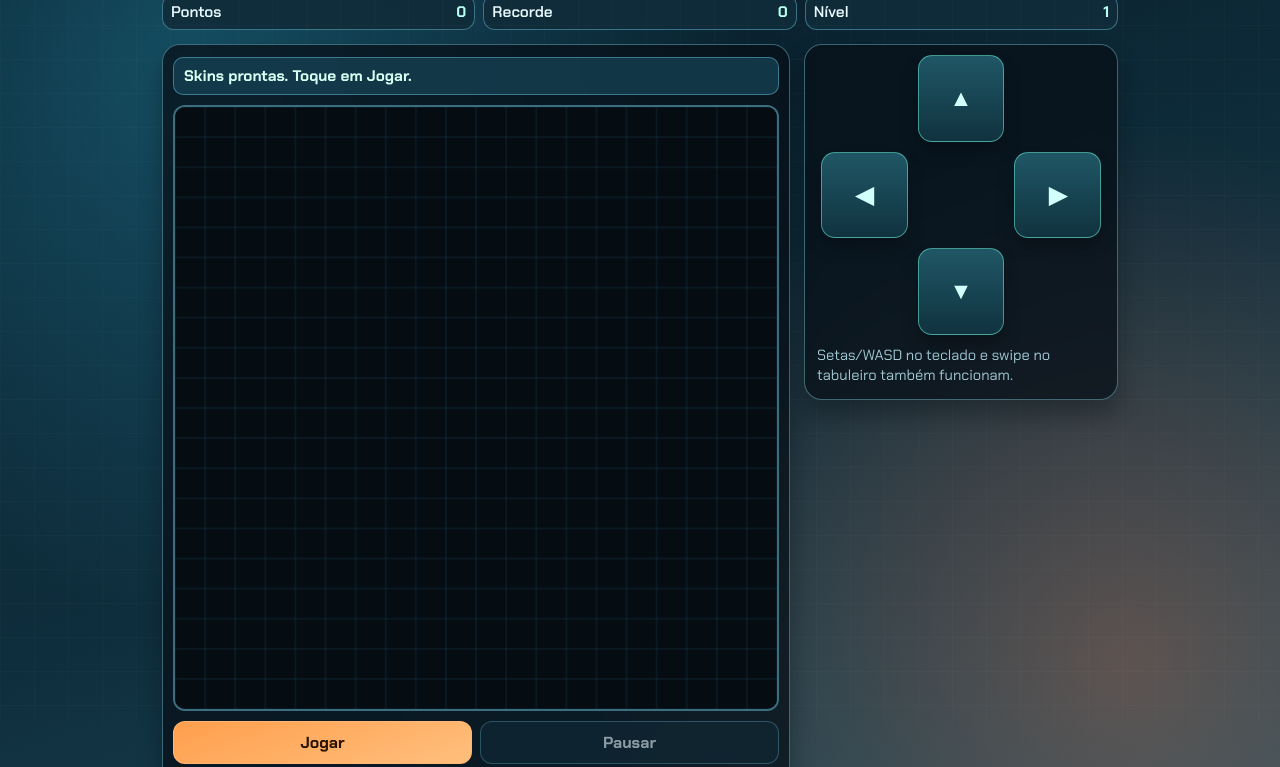
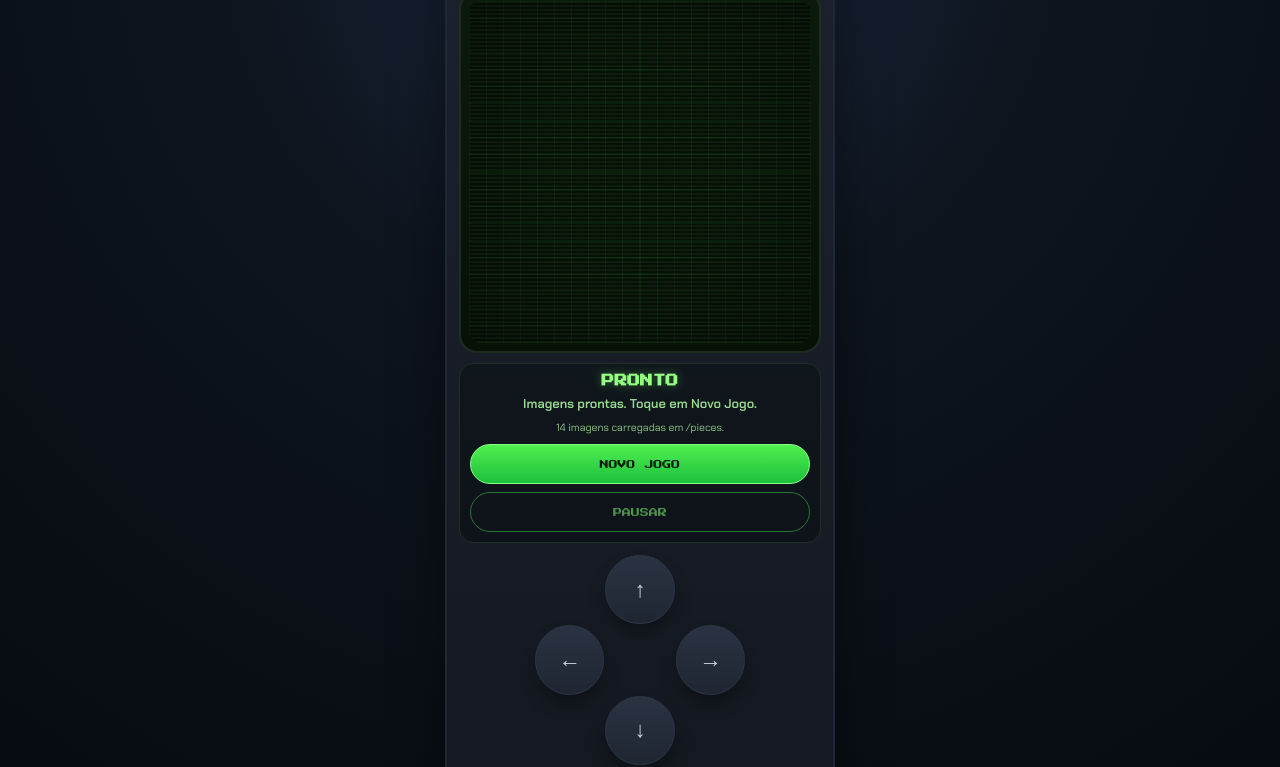
Before and after one commit to jogo-do-Be/Bernardo, a plain HTML site: page index.html in a window 1280 px wide. Shown: the part 77-844 px from the top of the page. Drawn offline with Linux system fonts and the light colour scheme.

Commit message:
Add files via upload

```diff
--- a/game.js
+++ b/game.js
@@ -9,7 +9,8 @@ const canvas = document.getElementById("game");
 const ctx = canvas.getContext("2d");
 const scoreEl = document.getElementById("score");
 const highScoreEl = document.getElementById("high-score");
-const levelEl = document.getElementById("level");
+const painelJogoEl = document.querySelector(".painel-jogo");
+const headlineEl = document.getElementById("headline");
 const statusEl = document.getElementById("status");
 const startBtn = document.getElementById("start-btn");
 const pauseBtn = document.getElementById("pause-btn");
@@ -42,9 +43,19 @@ function saveHighScore(value) {
   localStorage.setItem("snake_high_score", String(value));
 }
 
-function setStatus(text, variant = "ok") {
+function setStatus(text, variant = "ok", forcedTitle = "") {
   statusEl.textContent = text;
   statusEl.classList.remove("is-ok", "is-error", "is-paused");
+
+  let title = forcedTitle;
+  if (!title) {
+    if (variant === "error") title = "FIM DE JOGO";
+    else if (variant === "paused") title = "PAUSADO";
+    else if (gameRunning) title = "JOGANDO";
+    else title = "PRONTO";
+  }
+
+  headlineEl.textContent = title;
 
   if (variant === "error") {
     statusEl.classList.add("is-error");
@@ -59,16 +70,16 @@ function setStatus(text, variant = "ok") {
   statusEl.classList.add("is-ok");
 }
 
+function setPlayingUi(isPlaying) {
+  painelJogoEl.classList.toggle("jogando", isPlaying);
+}
+
 function randomInt(max) {
   return Math.floor(Math.random() * max);
 }
 
 function sameCell(a, b) {
   return a.x === b.x && a.y === b.y;
-}
-
-function levelFromSpeed() {
-  return Math.max(1, Math.floor((160 - tickMs) / 8) + 1);
 }
 
 function clearLoop() {
@@ -143,14 +154,13 @@ function resetGame() {
 function updateHud() {
   scoreEl.textContent = String(score);
   highScoreEl.textContent = String(highScore);
-  levelEl.textContent = String(levelFromSpeed());
 }
 
 function drawBoard() {
-  ctx.fillStyle = "#050c12";
+  ctx.fillStyle = "#061106";
   ctx.fillRect(0, 0, BOARD_PX, BOARD_PX);
 
-  ctx.strokeStyle = "rgba(64, 163, 187, 0.18)";
+  ctx.strokeStyle = "rgba(54, 146, 58, 0.25)";
   ctx.lineWidth = 1;
 
   for (let i = 0; i <= GRID_SIZE; i += 1) {
@@ -173,7 +183,7 @@ function drawSnake() {
     const px = segment.x * CELL_SIZE;
     const py = segment.y * CELL_SIZE;
 
-    const tone = index === 0 ? "#88ffe5" : "#37d7ba";
+    const tone = index === 0 ? "#9dff71" : "#52e14b";
     ctx.fillStyle = tone;
     ctx.fillRect(px + 2, py + 2, CELL_SIZE - 4, CELL_SIZE - 4);
   });
@@ -188,7 +198,7 @@ function drawFood() {
     return;
   }
 
-  ctx.fillStyle = "#ff9f4d";
+  ctx.fillStyle = "#ff5252";
   ctx.beginPath();
   ctx.arc(px + CELL_SIZE / 2, py + CELL_SIZE / 2, CELL_SIZE / 3, 0, Math.PI * 2);
   ctx.fill();
@@ -209,10 +219,11 @@ function startGame() {
   resetGame();
   hasStarted = true;
   gameRunning = true;
-  startBtn.textContent = "Novo Jogo";
+  startBtn.textContent = "NOVO JOGO";
   pauseBtn.disabled = false;
-  pauseBtn.textContent = "Pausar";
-  setStatus("Valendo!", "ok");
+  pauseBtn.textContent = "PAUSAR";
+  setStatus("Boa sorte!", "ok", "JOGANDO");
+  setPlayingUi(true);
   scheduleLoop();
 }
 
@@ -220,8 +231,9 @@ function stopGame() {
   gameRunning = false;
   paused = false;
   clearLoop();
-  pauseBtn.textContent = "Pausar";
-  pauseBtn.disabled = true;
+  pauseBtn.textContent = "JOGAR DE NOVO";
+  pauseBtn.disabled = !hasStarted;
+  setPlayingUi(false);
 }
 
 function pauseGame() {
@@ -229,21 +241,27 @@ function pauseGame() {
   paused = true;
   gameRunning = false;
   clearLoop();
-  pauseBtn.textContent = "Continuar";
-  setStatus("Pausado. Toque em Continuar.", "paused");
+  pauseBtn.textContent = "CONTINUAR";
+  setStatus("Jogo pausado.", "paused", "PAUSADO");
+  setPlayingUi(false);
 }
 
 function resumeGame() {
   if (!paused || !hasStarted) return;
   paused = false;
   gameRunning = true;
-  pauseBtn.textContent = "Pausar";
-  setStatus("Valendo!", "ok");
+  pauseBtn.textContent = "PAUSAR";
+  setStatus("Boa sorte!", "ok", "JOGANDO");
+  setPlayingUi(true);
   scheduleLoop();
 }
 
 function togglePause() {
   if (!hasStarted) return;
+  if (!gameRunning && !paused) {
+    startGame();
+    return;
+  }
   if (gameRunning) {
     pauseGame();
     return;
@@ -255,7 +273,7 @@ function togglePause() {
 
 function gameOver() {
   stopGame();
-  setStatus("Fim de jogo. Toque em Novo Jogo.", "error");
+  setStatus("Fim de jogo. Toque em Novo Jogo.", "error", "FIM DE JOGO");
 }
 
 function setDirection(next) {
@@ -272,7 +290,6 @@ function increaseSpeed() {
   const nextTick = Math.max(72, 160 - score * 2);
   if (nextTick !== tickMs) {
     tickMs = nextTick;
-    updateHud();
     scheduleLoop();
   }
 }
@@ -311,7 +328,7 @@ function step() {
       updateHud();
       draw();
       stopGame();
-      setStatus("Voce venceu! Tabuleiro completo.", "ok");
+      setStatus("Você venceu!", "ok", "VITÓRIA");
       return;
     }
 
@@ -397,18 +414,19 @@ async function init() {
 
   if (pieceImages.length) {
     piecesCountEl.textContent = `${pieceImages.length} imagens carregadas em /pieces.`;
-    setStatus("Skins prontas. Toque em Jogar.", "ok");
+    setStatus("Imagens prontas. Toque em Novo Jogo.", "ok", "PRONTO");
   } else {
     piecesCountEl.textContent = "Nenhuma imagem encontrada em /pieces.";
-    setStatus("Sem skins. O jogo usara bolinha padrao.", "paused");
+    setStatus("Sem imagens. Usando bolinha padrão.", "ok", "PRONTO");
   }
 
+  setPlayingUi(false);
   startBtn.disabled = false;
   bindControls();
 }
 
 init().catch(() => {
-  setStatus("Erro ao carregar jogo. Recarregue a pagina.", "error");
+  setStatus("Erro ao carregar jogo. Recarregue a página.", "error", "ERRO");
   piecesCountEl.textContent = "Falha ao carregar recursos.";
   startBtn.disabled = true;
   pauseBtn.disabled = true;
--- a/index.html
+++ b/index.html
@@ -3,46 +3,51 @@
   <head>
     <meta charset="UTF-8" />
     <meta name="viewport" content="width=device-width, initial-scale=1.0" />
-    <title>Jogo do Bê</title>
+    <title>Mini Cobrinha</title>
     <link rel="preconnect" href="https://fonts.googleapis.com" />
     <link rel="preconnect" href="https://fonts.gstatic.com" crossorigin />
     <link
-      href="https://fonts.googleapis.com/css2?family=Bungee&family=Chakra+Petch:wght@400;500;600;700&display=swap"
+      href="https://fonts.googleapis.com/css2?family=Chakra+Petch:wght@400;500;600;700&family=Press+Start+2P&display=swap"
       rel="stylesheet"
     />
     <link rel="stylesheet" href="styles.css" />
   </head>
   <body>
-    <main class="mini-shell">
-      <header class="topbar">
-        <h1>Jogo do Bê</h1>
-        <div class="chips">
-          <p class="chip">Pontos <strong id="score">0</strong></p>
-          <p class="chip">Recorde <strong id="high-score">0</strong></p>
-          <p class="chip">Nível <strong id="level">1</strong></p>
-        </div>
+    <main class="phone-shell">
+      <section class="arcade-phone">
+        <header class="top-hud">
+          <p>PONTOS <strong id="score">0</strong></p>
+          <p>RECORDE <strong id="high-score">0</strong></p>
         </header>
 
-      <section class="arena-card">
+        <section class="screen-card">
+          <div class="screen-inner">
+            <canvas id="game" width="600" height="600"></canvas>
+            <div class="crt-layer" aria-hidden="true"></div>
+          </div>
+        </section>
+
+        <section class="painel-jogo">
+          <h1 id="headline" class="headline">PRONTO</h1>
           <p id="status" class="status-pill">Carregando imagens...</p>
-        <canvas id="game" width="600" height="600"></canvas>
+          <p id="pieces-count" class="meta-line">Buscando imagens em <code>/pieces</code>...</p>
 
           <div class="actions">
-          <button id="start-btn" class="action-btn primary" disabled>Jogar</button>
-          <button id="pause-btn" class="action-btn" disabled>Pausar</button>
+            <button id="start-btn" class="action-btn primary" disabled>NOVO JOGO</button>
+            <button id="pause-btn" class="action-btn" disabled>PAUSAR</button>
           </div>
-
-        <p id="pieces-count" class="meta">Buscando skins em <code>/pieces</code>...</p>
         </section>
 
-      <section class="pad-card" aria-label="Controles">
+        <section class="pad-wrap" aria-label="Controles">
           <div class="dpad">
-          <button class="dir-btn up" data-dir="up" aria-label="Cima">▲</button>
-          <button class="dir-btn left" data-dir="left" aria-label="Esquerda">◀</button>
-          <button class="dir-btn right" data-dir="right" aria-label="Direita">▶</button>
-          <button class="dir-btn down" data-dir="down" aria-label="Baixo">▼</button>
+            <button class="dir-btn up" data-dir="up" aria-label="Cima">↑</button>
+            <button class="dir-btn left" data-dir="left" aria-label="Esquerda">←</button>
+            <button class="dir-btn right" data-dir="right" aria-label="Direita">→</button>
+            <button class="dir-btn down" data-dir="down" aria-label="Baixo">↓</button>
           </div>
-        <p class="meta">Setas/WASD no teclado e swipe no tabuleiro também funcionam.</p>
+        </section>
+
+        <span class="brand-mark">t</span>
       </section>
     </main>
 
--- a/styles.css
+++ b/styles.css
@@ -1,19 +1,15 @@
 :root {
-  --bg-1: #071823;
-  --bg-2: #0f2e3d;
-  --bg-3: #1d4e5f;
-  --ink: #e9fbff;
-  --muted: #a2cad5;
-  --panel: rgba(7, 16, 24, 0.74);
-  --panel-edge: rgba(137, 222, 242, 0.4);
-  --chip: rgba(17, 44, 58, 0.92);
-  --chip-edge: rgba(109, 205, 230, 0.45);
-  --primary: #ff9f4d;
-  --primary-2: #ffbf7d;
-  --secondary: #37d7ba;
-  --danger: #ff5d7a;
-  --board: #050c12;
-  --grid: rgba(64, 163, 187, 0.18);
+  --bg-1: #070b10;
+  --bg-2: #0e151f;
+  --phone: #141820;
+  --phone-edge: #202835;
+  --green-1: #94ff82;
+  --green-2: #4ff04f;
+  --green-3: #1dbf3d;
+  --text-1: #c1ffb7;
+  --text-2: #99dd90;
+  --btn-dark: #1f2632;
+  --btn-edge: #2b3749;
 }
 
 * {
@@ -28,254 +24,239 @@ body {
 }
 
 body {
-  font-family: "Chakra Petch", "Verdana", sans-serif;
-  color: var(--ink);
-  background:
-    radial-gradient(circle at 15% 15%, rgba(43, 168, 204, 0.35), transparent 42%),
-    radial-gradient(circle at 88% 82%, rgba(255, 122, 77, 0.3), transparent 40%),
-    linear-gradient(160deg, var(--bg-1), var(--bg-2) 55%, var(--bg-3));
-  position: relative;
+  font-family: "Chakra Petch", sans-serif;
+  background: radial-gradient(circle at 50% 0%, #1a2a40 0%, var(--bg-2) 36%, var(--bg-1) 100%);
+  color: var(--text-1);
 }
 
-body::before {
-  content: "";
-  position: fixed;
-  inset: 0;
-  pointer-events: none;
-  opacity: 0.25;
-  background-image: linear-gradient(rgba(255, 255, 255, 0.08) 1px, transparent 1px),
-    linear-gradient(90deg, rgba(255, 255, 255, 0.08) 1px, transparent 1px);
-  background-size: 34px 34px;
+.phone-shell {
+  min-height: 100vh;
+  display: grid;
+  place-items: center;
+  padding: 12px;
 }
 
-.mini-shell {
-  width: min(720px, 100%);
-  margin: 0 auto;
-  padding: 14px 12px calc(20px + env(safe-area-inset-bottom));
-  display: grid;
-  gap: 12px;
-  animation: rise-in 0.55s ease-out;
+.arcade-phone {
+  width: min(390px, 100%);
+  border-radius: 32px;
+  background: linear-gradient(180deg, #1b222e, var(--phone));
+  border: 2px solid var(--phone-edge);
+  padding: 12px;
+  box-shadow: 0 28px 55px rgba(0, 0, 0, 0.45), inset 0 1px 0 rgba(255, 255, 255, 0.05);
 }
 
-.topbar h1 {
-  margin: 0;
-  font-family: "Bungee", cursive;
-  letter-spacing: 0.06em;
-  font-size: clamp(1.45rem, 5vw, 2.2rem);
-  text-shadow: 0 0 20px rgba(55, 215, 186, 0.4);
+.top-hud {
+  display: grid;
+  grid-template-columns: repeat(2, 1fr);
+  gap: 8px;
+  margin-bottom: 10px;
 }
 
-.chips {
-  margin-top: 10px;
-  display: grid;
-  grid-template-columns: repeat(3, minmax(0, 1fr));
-  gap: 8px;
+.top-hud p {
+  margin: 0;
+  background: #0d1118;
+  border: 1px solid #263143;
+  border-radius: 10px;
+  color: #59e266;
+  font-family: "Press Start 2P", monospace;
+  font-size: 0.52rem;
+  line-height: 1.7;
+  padding: 8px 6px;
+  text-align: center;
 }
 
-.chip {
-  margin: 0;
-  background: var(--chip);
-  border: 1px solid var(--chip-edge);
-  border-radius: 12px;
-  padding: 7px 8px;
-  display: flex;
-  justify-content: space-between;
-  font-size: 0.96rem;
-  font-weight: 600;
+.top-hud strong {
+  color: #90ff78;
 }
 
-.chip strong {
-  color: #b9fff1;
+.screen-card {
+  border-radius: 18px;
+  border: 2px solid #1f2d20;
+  background: linear-gradient(180deg, #0b1a0b, #071106);
+  padding: 8px;
 }
 
-.arena-card,
-.pad-card {
-  background: var(--panel);
-  border: 1px solid var(--panel-edge);
-  border-radius: 18px;
-  padding: 10px;
-  backdrop-filter: blur(6px);
-  box-shadow: 0 14px 24px rgba(3, 9, 13, 0.32);
-}
-
-.status-pill {
-  margin: 2px 0 10px;
-  min-height: 34px;
-  border-radius: 10px;
-  padding: 8px 10px;
-  font-size: 0.96rem;
-  font-weight: 700;
-  background: rgba(22, 67, 84, 0.75);
-  border: 1px solid rgba(109, 205, 230, 0.45);
-}
-
-.status-pill.is-ok {
-  color: #d9fff3;
-  animation: glow-ok 1.4s ease-in-out 1;
-}
-
-.status-pill.is-error {
-  color: #ffe1e8;
-  background: rgba(99, 23, 46, 0.78);
-  border-color: rgba(255, 93, 122, 0.6);
-}
-
-.status-pill.is-paused {
-  color: #fff2d3;
-  background: rgba(95, 67, 17, 0.78);
-  border-color: rgba(255, 187, 90, 0.62);
+.screen-inner {
+  position: relative;
+  border-radius: 12px;
+  overflow: hidden;
+  background: #0a1409;
 }
 
 canvas {
   width: 100%;
   aspect-ratio: 1 / 1;
-  height: auto;
   display: block;
-  border-radius: 12px;
-  border: 2px solid rgba(118, 220, 246, 0.48);
-  background: var(--board);
-  box-shadow: inset 0 0 28px rgba(36, 174, 209, 0.15);
+  background: #061207;
   touch-action: none;
+  image-rendering: pixelated;
+}
+
+.crt-layer {
+  position: absolute;
+  inset: 0;
+  pointer-events: none;
+  background:
+    repeating-linear-gradient(
+      to bottom,
+      rgba(125, 255, 110, 0.06) 0px,
+      rgba(125, 255, 110, 0.06) 2px,
+      rgba(6, 16, 6, 0.08) 2px,
+      rgba(6, 16, 6, 0.08) 4px
+    ),
+    radial-gradient(circle at center, transparent 35%, rgba(0, 0, 0, 0.38) 100%);
+}
+
+.painel-jogo {
+  margin-top: 10px;
+  border-radius: 14px;
+  border: 1px solid #223028;
+  background: linear-gradient(180deg, #10171c, #0d1318);
+  padding: 10px;
+}
+
+.headline {
+  margin: 0;
+  font-family: "Press Start 2P", monospace;
+  font-size: 0.8rem;
+  text-align: center;
+  color: var(--green-1);
+  text-shadow: 0 0 10px rgba(139, 255, 117, 0.35);
+}
+
+.status-pill {
+  margin: 8px 0 0;
+  text-align: center;
+  font-size: 0.8rem;
+  font-weight: 600;
+  color: var(--text-2);
+  min-height: 20px;
+}
+
+.status-pill.is-ok {
+  color: var(--text-2);
+}
+
+.status-pill.is-error {
+  color: #b8ffad;
+}
+
+.status-pill.is-paused {
+  color: #e2ffdb;
+}
+
+.meta-line {
+  margin: 6px 0 0;
+  text-align: center;
+  color: #8dc587;
+  font-size: 0.66rem;
+}
+
+.meta-line code {
+  color: #b9ffa5;
+}
+
+.painel-jogo.jogando .headline,
+.painel-jogo.jogando .status-pill,
+.painel-jogo.jogando .meta-line {
+  display: none;
+}
+
+.painel-jogo.jogando .actions {
+  margin-top: 0;
 }
 
 .actions {
+  margin-top: 10px;
   display: grid;
-  grid-template-columns: 1fr 1fr;
   gap: 8px;
-  margin-top: 10px;
 }
 
 .action-btn {
-  border: 1px solid rgba(119, 222, 246, 0.48);
-  background: rgba(17, 44, 58, 0.92);
-  color: var(--ink);
-  border-radius: 12px;
-  font-family: inherit;
-  font-weight: 700;
-  font-size: 1rem;
-  padding: 10px;
+  border: 1px solid #39ca42;
+  background: transparent;
+  border-radius: 999px;
+  min-height: 40px;
+  color: #85ff75;
+  font-family: "Press Start 2P", monospace;
+  font-size: 0.56rem;
   cursor: pointer;
-  transition: transform 0.18s ease, filter 0.18s ease;
-  touch-action: manipulation;
+  transition: transform 0.15s ease, filter 0.15s ease;
 }
 
 .action-btn.primary {
-  border-color: rgba(255, 183, 120, 0.85);
-  background: linear-gradient(160deg, var(--primary), var(--primary-2));
-  color: #2a1300;
+  background: linear-gradient(180deg, var(--green-2), var(--green-3));
+  color: #061506;
+  border-color: #89ff84;
 }
 
 .action-btn:active:enabled {
-  transform: translateY(1px) scale(0.99);
+  transform: translateY(1px);
 }
 
 .action-btn:hover:enabled {
-  filter: brightness(1.08);
+  filter: brightness(1.1);
 }
 
 .action-btn:disabled {
+  opacity: 0.55;
   cursor: not-allowed;
-  opacity: 0.58;
 }
 
-.pad-card {
-  padding-bottom: 12px;
+.pad-wrap {
+  padding: 12px 6px 4px;
 }
 
 .dpad {
   margin: 0 auto;
-  width: min(280px, 100%);
+  width: min(210px, 84%);
   aspect-ratio: 1 / 1;
   position: relative;
 }
 
 .dir-btn {
   position: absolute;
-  width: 31%;
-  height: 31%;
-  border-radius: 14px;
-  border: 1px solid rgba(102, 225, 201, 0.58);
-  background: linear-gradient(180deg, rgba(33, 91, 107, 0.95), rgba(17, 53, 66, 0.95));
-  color: #d2fffb;
-  font-size: 1.45rem;
-  font-weight: 700;
+  width: 33%;
+  height: 33%;
+  border-radius: 999px;
+  border: 1px solid var(--btn-edge);
+  background: linear-gradient(180deg, #2a3342, var(--btn-dark));
+  color: #c6d0de;
+  font-size: 1.4rem;
   cursor: pointer;
-  box-shadow: 0 10px 16px rgba(0, 0, 0, 0.25);
+  box-shadow: 0 10px 16px rgba(0, 0, 0, 0.3);
   touch-action: manipulation;
 }
 
 .dir-btn:active {
-  transform: scale(0.97);
-  filter: brightness(1.2);
+  transform: scale(0.96);
 }
 
 .dir-btn.up {
   top: 0;
-  left: 34.5%;
+  left: 33.5%;
 }
 
 .dir-btn.left {
-  top: 34.5%;
+  top: 33.5%;
   left: 0;
 }
 
 .dir-btn.right {
-  top: 34.5%;
+  top: 33.5%;
   right: 0;
 }
 
 .dir-btn.down {
   bottom: 0;
-  left: 34.5%;
+  left: 33.5%;
 }
 
-.meta {
-  margin: 10px 2px 2px;
-  color: var(--muted);
-  font-size: 0.92rem;
+.brand-mark {
+  display: inline-block;
+  margin: 4px 0 2px 6px;
+  font-family: "Press Start 2P", monospace;
+  color: #f4f8ff;
+  font-size: 0.8rem;
+  opacity: 0.9;
 }
-
-code {
-  color: #b6ffea;
-}
-
-@media (min-width: 860px) {
-  .mini-shell {
-    width: min(980px, 100%);
-    grid-template-columns: 2fr 1fr;
-    align-items: start;
-    gap: 14px;
-  }
-
-  .topbar {
-    grid-column: 1 / -1;
-  }
-
-  .pad-card {
-    position: sticky;
-    top: 12px;
-  }
-}
-
-@keyframes rise-in {
-  from {
-    opacity: 0;
-    transform: translateY(14px);
-  }
-  to {
-    opacity: 1;
-    transform: translateY(0);
-  }
-}
-
-@keyframes glow-ok {
-  0% {
-    box-shadow: 0 0 0 rgba(55, 215, 186, 0);
-  }
-  50% {
-    box-shadow: 0 0 16px rgba(55, 215, 186, 0.35);
-  }
-  100% {
-    box-shadow: 0 0 0 rgba(55, 215, 186, 0);
-  }
-}
```
Lines whose indentation alone changed are shown as unchanged.
